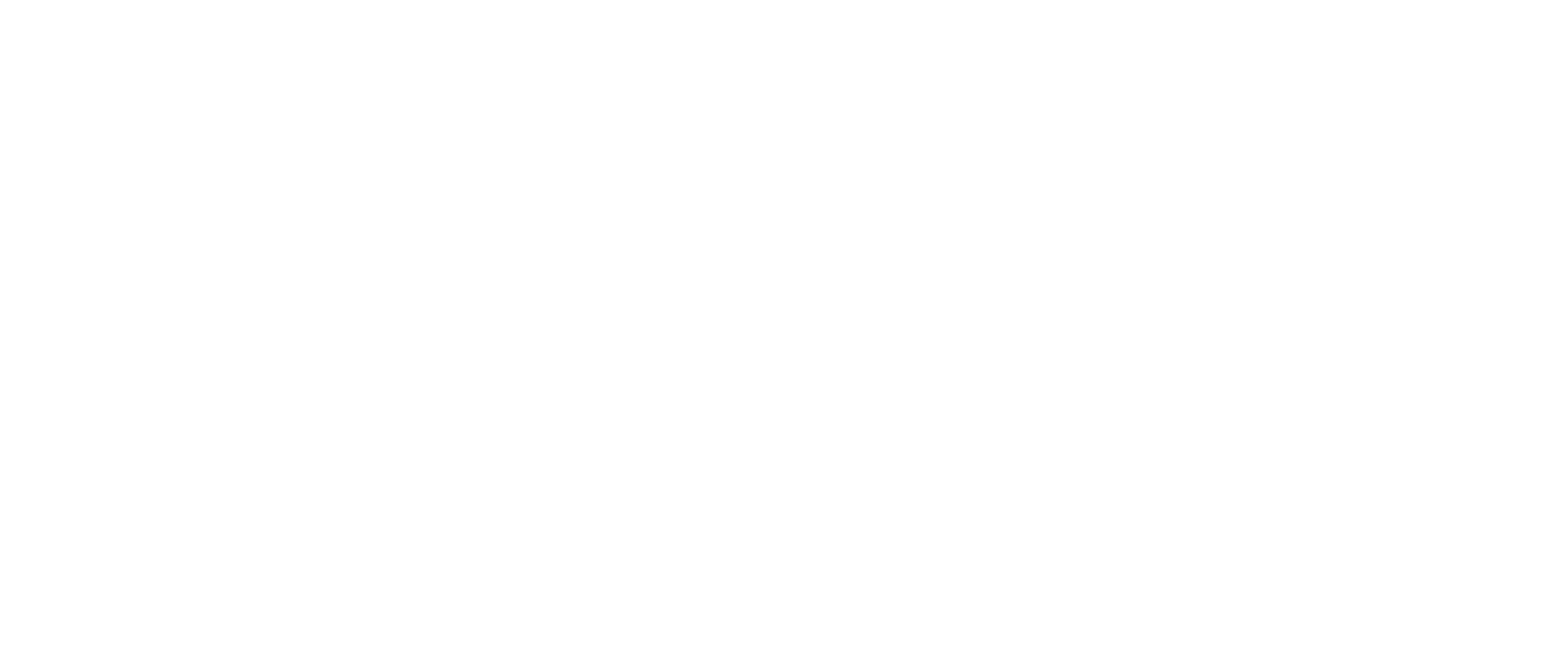
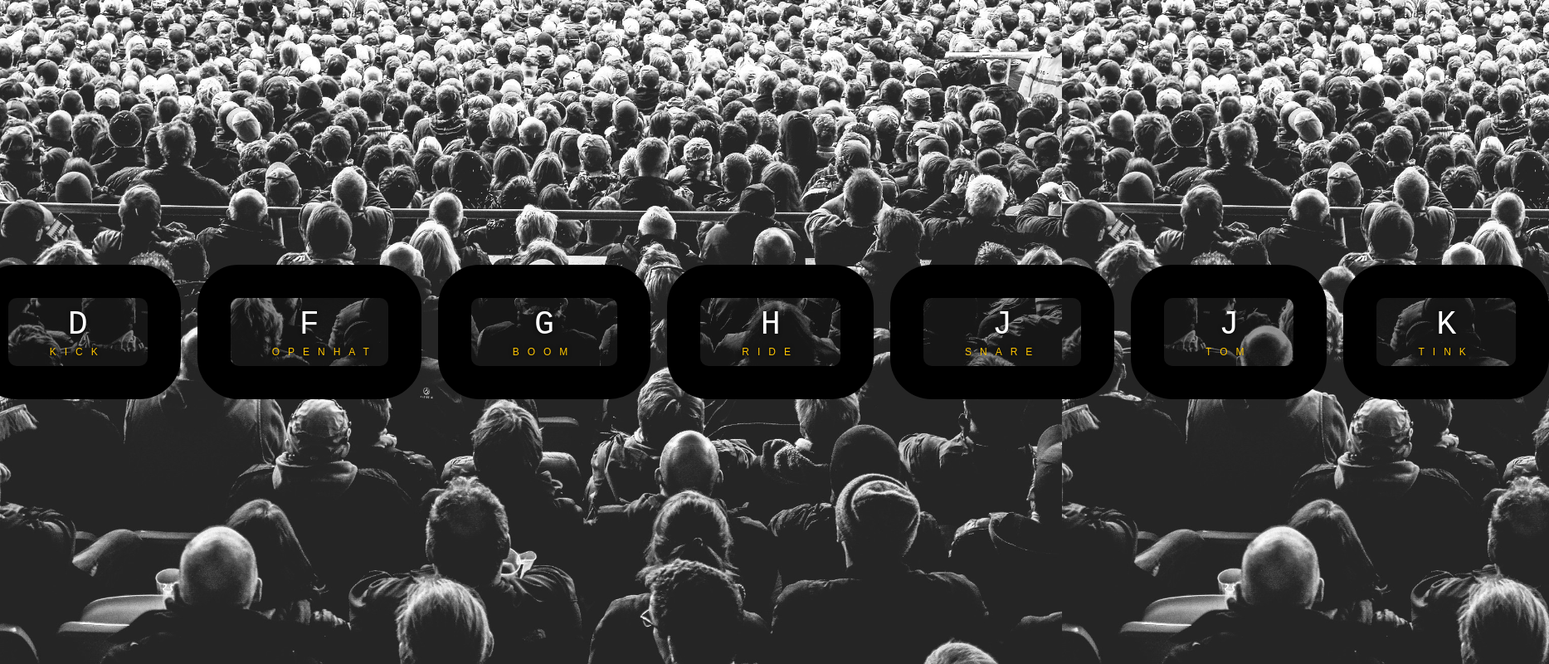
Before and after one commit to tadeu-mesquita1/projetoDeEstudo-bateriaJS, a plain HTML site: page html/index.html in a window 1280 px wide. Shown: the whole page at 83% size, 1867 px wide, since content can reach past the window. Drawn offline with Linux system fonts and the light colour scheme.

Commit message:
Atualização do projeto

```diff
--- /dev/null
+++ b/css/style.css
@@ -0,0 +1,53 @@
+html{
+    font-size: 10px;
+    background: url(../image/background.jpg) bottom center;
+    background-size: cover;
+
+}
+
+body,html{
+    margin: 0;
+    padding: 0;
+    font-family: sans-serif;
+}
+
+.keys{
+    display: flex ;
+    flex: 1;
+    min-height: 100vh;
+    justify-content: center;
+    align-items: center;
+}
+
+.key{
+    border: 4rem solid black;
+    border-radius: 5rem;
+    margin:1rem;
+    font-size: 1.5rem;
+    padding: 1rem 5rem;
+    transition: all .07s ease;
+    width: 9rem;
+    text-align: center;
+    color:white;
+    background: rgb(0,0,0,0.4);
+    text-shadow: 0 0 .5rem black;
+}
+
+.playing{
+    transform: scale(1.1);
+    border-color: #ffc600;
+    box-shadow: 0 0 1 rem #ffc600;
+}
+
+
+kbd{
+    display: block;
+    font-size: 4rem;
+}
+
+.sound{
+    font-size: 1.2rem;
+    text-transform: uppercase;
+    letter-spacing: 1rem;
+    color: #ffc600;
+}
--- a/html/index.html
+++ b/html/index.html
@@ -4,8 +4,67 @@
     <meta charset="UTF-8">
     <meta name="viewport" content="width=device-width, initial-scale=1.0">
     <title>Bateria Js</title>
+    <link rel="stylesheet" href="../css/style.css">
 </head>
 <body>
+    <div class="keys">
+        <div data-key="65" class="key">
+            <kbd>A</kbd>
+            <span class="sound">clap</span>
+        </div>
 
+        <div data-key="83" class="key">
+            <kbd>S</kbd>
+            <span class="sound">hihat</span>
+        </div>
+
+        <div data-key="68" class="key">
+            <kbd>D</kbd>
+            <span class="sound">kick</span>
+        </div>
+
+        <div data-key="70" class="key">
+            <kbd>F</kbd>
+            <span class="sound">openhat</span>
+        </div>
+
+        <div data-key="71" class="key">
+            <kbd>G</kbd>
+            <span class="sound">boom</span>
+        </div>
+
+        <div data-key="72" class="key">
+            <kbd>H</kbd>
+            <span class="sound">ride</span>
+        </div>
+
+        <div data-key="74" class="key">
+            <kbd>J</kbd>
+            <span class="sound">snare</span>
+        </div>
+
+        <div data-key="75" class="key">
+            <kbd>J</kbd>
+            <span class="sound">tom</span>
+        </div>
+
+        <div data-key="76" class="key">
+            <kbd>K</kbd>
+            <span class="sound">tink</span>
+        </div>
+    </div>
+    <audio data-key ="65" src="../sounds/clap.wav"></audio>
+    <audio data-key ="83" src="../sounds/hihat.wav"></audio>
+    <audio data-key ="68" src="../sounds/kick.wav"></audio>
+    <audio data-key ="70" src="../sounds/openhat.wav"></audio>
+    <audio data-key ="71" src="../sounds/boom.wav"></audio>
+    <audio data-key ="72" src="../sounds/ride.wav"></audio>
+    <audio data-key ="74" src="/sounds/snare.wav"></audio>
+    <audio data-key ="75" src="../sounds/tom.wav"></audio>
+    <audio data-key ="76" src="../sounds/tink.wav"></audio>
+
+
+
+    <script src="./script/script.js"></script>
 </body>
 </html>
```
Also changed, not shown: script/script.js (added).
